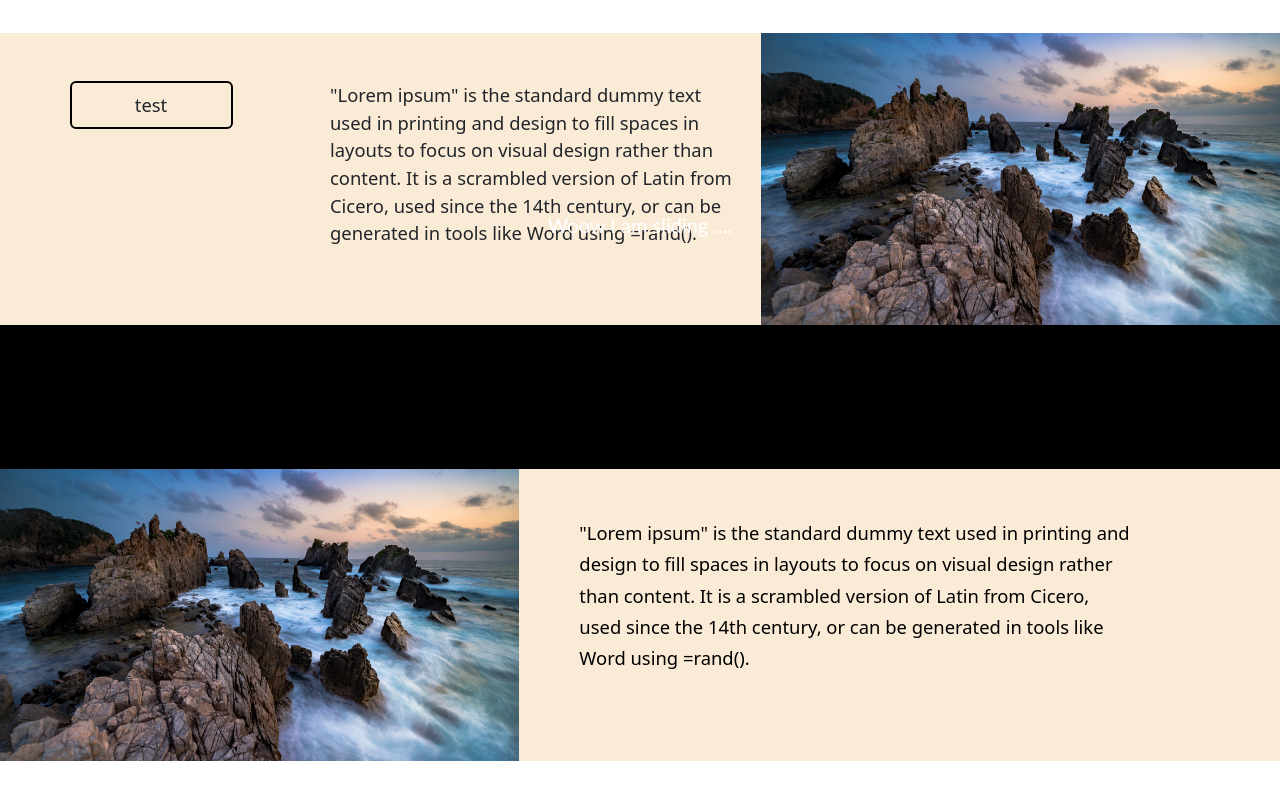
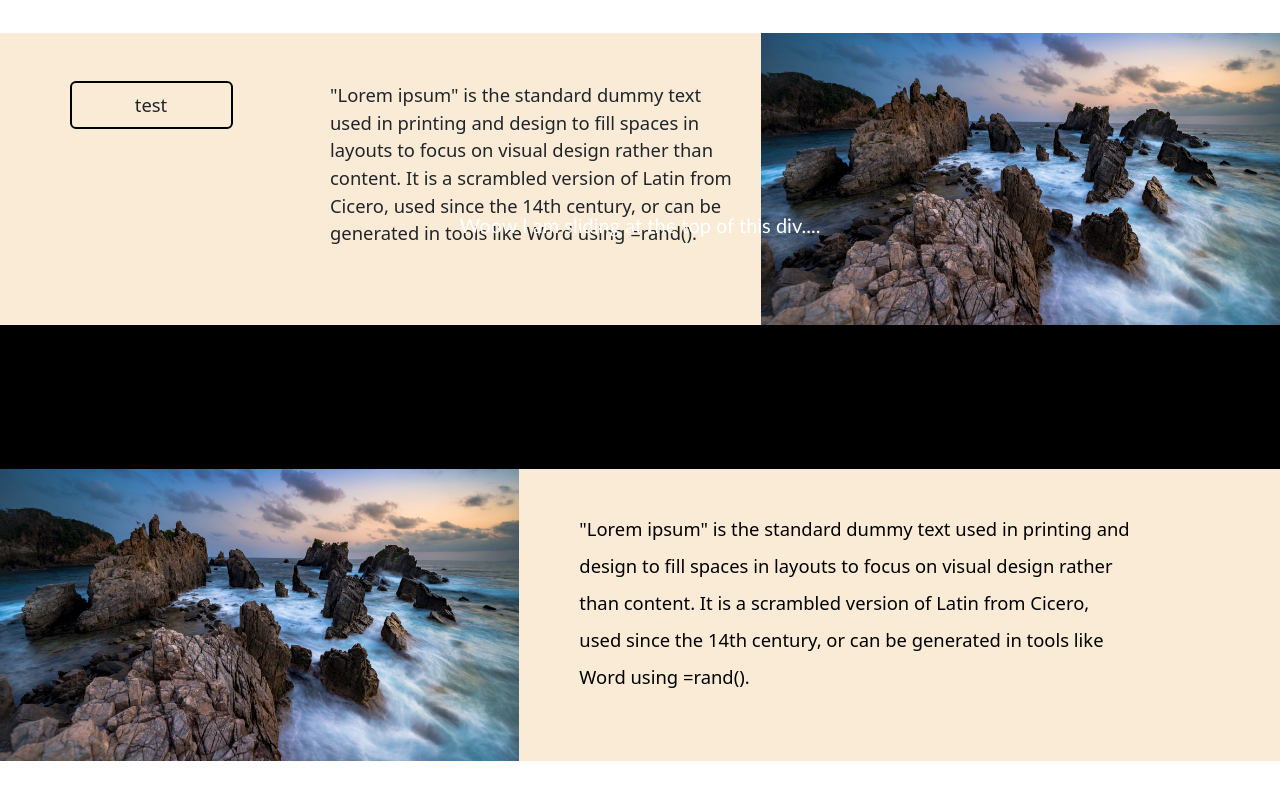
Before and after one commit to blob421/base, a Next.js app: page /text in a window 1280 px wide. Shown: the part 536-1336 px from the top of the page. Built offline with nearby package versions, Linux system fonts and the light colour scheme.

Commit message:
Improved the image text banner. Added a image margin parameter.

```diff
--- a/app/components/text_and_image/banner.tsx
+++ b/app/components/text_and_image/banner.tsx
@@ -3,11 +3,12 @@
 type TextImageBanner = {
     text: string, bgColor?: string, color?: string, image:string,
     fontSize?: 'txt_xl' | 'txt_lg' | 'txt_md' | 'txt_sm', imgPosition?: 'right' | 'left'
+    , imgMargin?: boolean
 }
 
 
 export default function TextImageBanner({text, image, bgColor, color, fontSize,
-    imgPosition
+    imgPosition, imgMargin
 }:TextImageBanner){
 
     return (
@@ -21,14 +22,15 @@ export default function TextImageBanner({text, image, bgColor, color, fontSize,
             <>
             <div className="col-11 col-md-5" >
 
-               <img src={image} className="img-fluid mt-4 mt-lg-0"></img>
+               <img src={image}
+                    className={`img-fluid mt-4 mt-md-0 p-1 ${imgMargin ? 'p-md-4' : "p-md-0"}`}></img>
 
             </div>
 
             <div className={`col-11 ${fontSize? fontSize : 'txt_md'}
-            col-md-6 p-3 p-lg-5 pb-5 pt-5 pt-lg-2
+            col-md-6 p-3 p-md-5 pb-5 pt-4 pt-md-4 pt-1 mt-1 mt-md-0
                                                                      d-flex align-items-center`}
-                 style={{lineHeight: 1.7, color: color? color :'black'}}>
+                 style={{lineHeight: 2, color: color? color :'black'}}>
 
                  {text}
 
@@ -45,9 +47,9 @@ export default function TextImageBanner({text, image, bgColor, color, fontSize,
 
 
             <div className={`col-11 ${fontSize? fontSize : 'txt_md'} col-md-6
-            p-4 p-lg-5 pb-5 pt-5
-             d-flex align-items-center pt-lg-3`}
-                 style={{lineHeight: 1.7, color: color? color :'black'}}>
+            p-4  m-3 m-md-0 p-md-5 pb-3 pt-5 mb-2 mb-md-0
+             d-flex align-items-center pt-md-3`}
+                 style={{lineHeight: 2, color: color? color :'black'}}>
 
                  {text}
 
@@ -56,7 +58,7 @@ export default function TextImageBanner({text, image, bgColor, color, fontSize,
 
              <div className="col-11 col-md-5" >
 
-               <img src={image} className="img-fluid pb-4 pb-lg-0"></img>
+               <img src={image} className={`img-fluid p-1 pb-5 ${imgMargin ? 'p-md-4' : "p-md-0"}`}></img>
 
             </div>
             </>
--- a/app/text/page.tsx
+++ b/app/text/page.tsx
@@ -22,8 +22,8 @@ export default function Text(){
       <Dropdown_text_img options={[{img: '/img0.png', txt: text_sample, name: 'test'}]}/>
 
         <div style={{backgroundColor: 'black', height: '18vh'}}></div>
-         <SlideInText text="Woow I am sliding ...." color="white"/>
-        <TextImageBanner text={text_sample} image="/img0.png" imgPosition="left"/>
+         <SlideInText text="Woow I am sliding at the top of this div...." color="white"/>
+        <TextImageBanner text={text_sample} image="/img0.png" imgPosition="left" imgMargin={false}/>
 
         <div style={{height: '90vh'}}></div>
 
```
